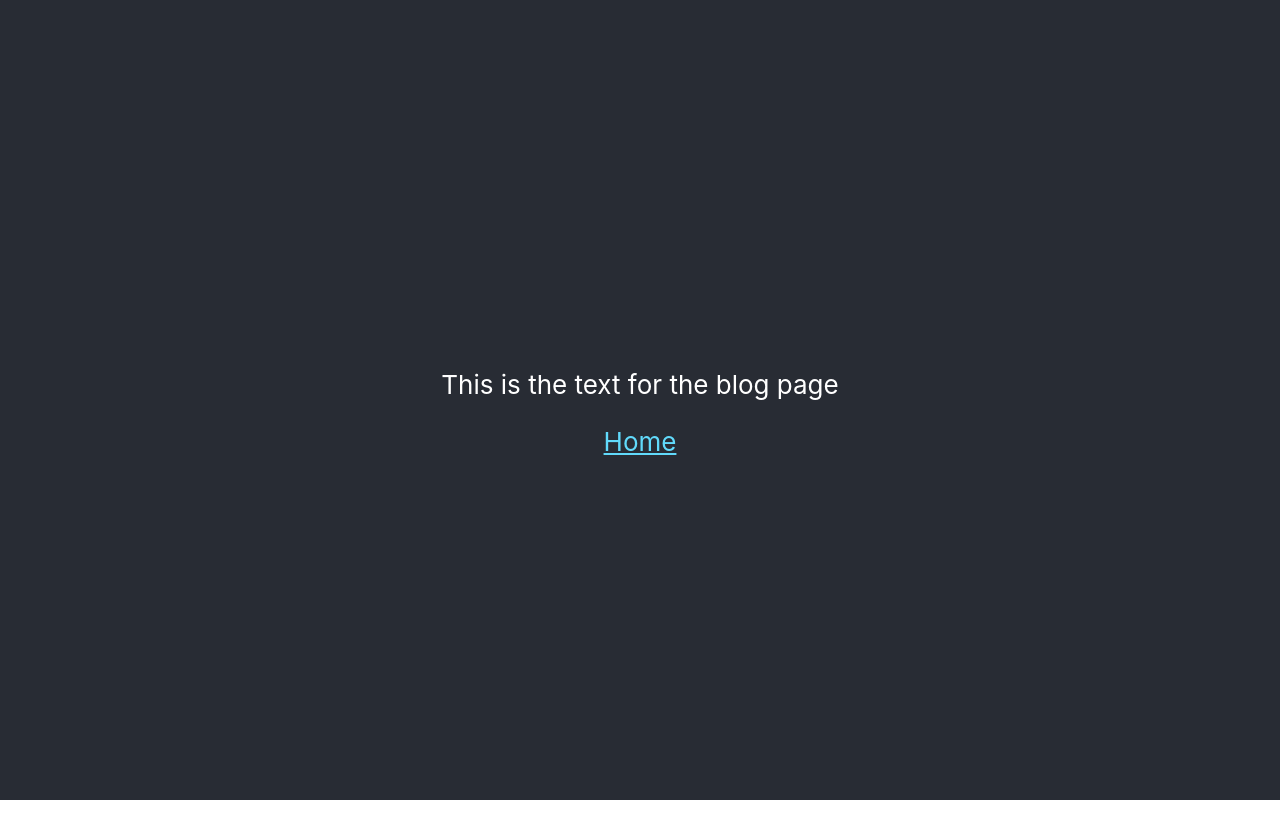
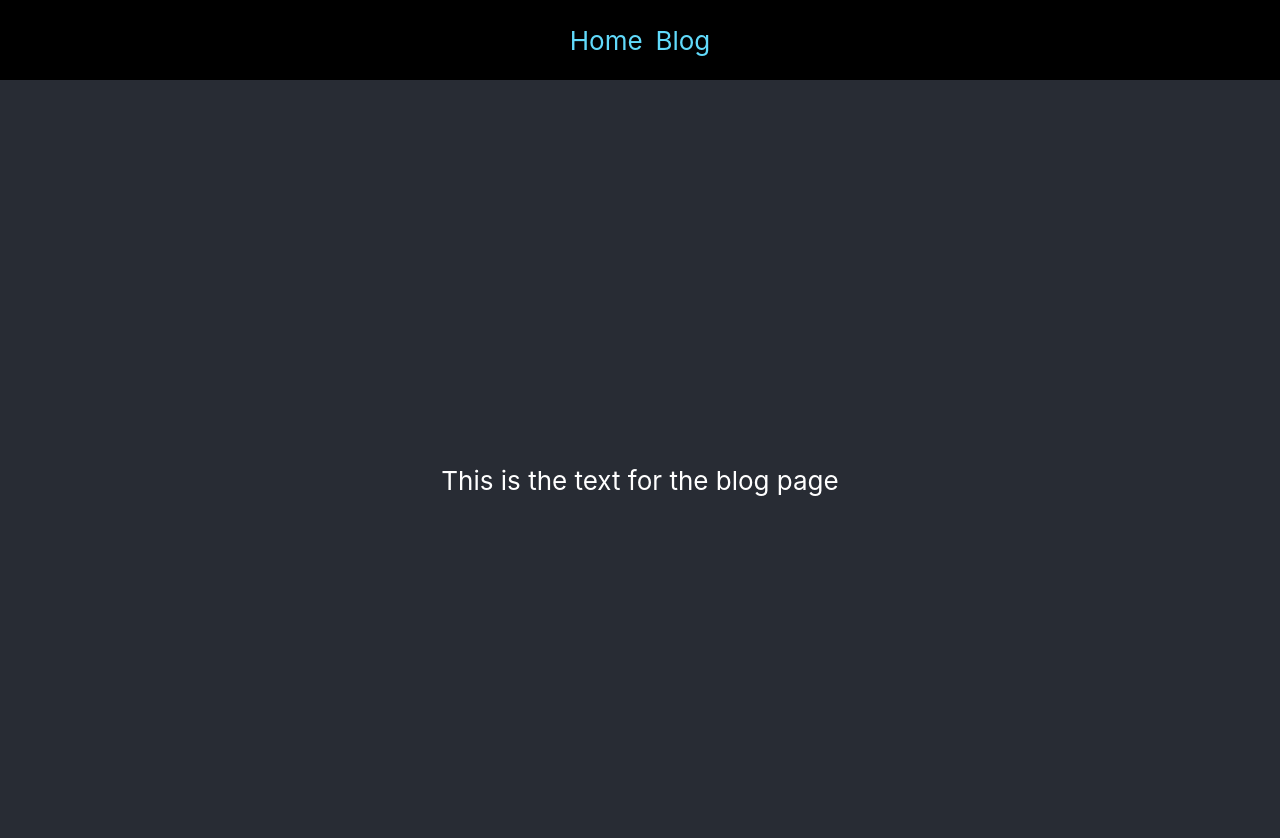
Before and after one commit to otakuo402/otakuo402.github.io, a React (Create React App) app: page /#/blog in a window 1280 px wide. Shown: the top 838 px of the page. Before the commit the page ends 800 px from the top, so only its background shows below. Built offline with nearby package versions, Linux system fonts and the light colour scheme.

Commit message:
Update UI to have a top navigation bar

```diff
--- a/package.json
+++ b/package.json
@@ -42,6 +42,8 @@
     ]
   },
   "devDependencies": {
-    "gh-pages": "^4.0.0"
+    "gh-pages": "^4.0.0",
+    "node-sass": "^7.0.3",
+    "sass": "^1.56.1"
   }
 }
--- a/src/App.css
+++ b/src/App.css
@@ -14,6 +14,17 @@
 }
 
 .App-header {
+  background-color: #000000;
+  height: 10vh;
+  display: flex;
+  flex-direction: column;
+  align-items: center;
+  justify-content: center;
+  font-size: calc(10px + 2vmin);
+  color: white;
+}
+
+.App-body {
   background-color: #282c34;
   min-height: 100vh;
   display: flex;
--- a/src/App.js
+++ b/src/App.js
@@ -2,18 +2,22 @@ import { Routes, Route, Navigate, HashRouter } from 'react-router-dom';
 import './App.css';
 import { Homepage } from './Homepage';
 import { Blog } from './Blog';
+import { Navigation } from './Navigation';
 
 function App() {
   return (
     <HashRouter basename='/'>
       <div className="App">
-        <header className="App-header">
+        <div className='App-header'>
+          <Navigation/>
+        </div>
+        <div className="App-body">
           <Routes>
             <Route path="/" element={ <Navigate to="/home" /> } />
             <Route path="blog" element={ <Blog/> } />
             <Route path="/home" element={ <Homepage/> } />
           </Routes>
-        </header>
+        </div>
       </div>
     </HashRouter>
 
--- a/src/Blog.js
+++ b/src/Blog.js
@@ -1,10 +1,8 @@
 import React from "react";
-import { Link } from "react-router-dom";
 
 const Blog =()=> {
     return <div>
         <p>This is the text for the blog page</p>
-        <Link to="/home" className="App-link">Home</Link>
     </div>
 }
 
--- a/src/Homepage.js
+++ b/src/Homepage.js
@@ -1,6 +1,5 @@
 import React from "react";
 import logo from './logo.svg';
-import { Link } from "react-router-dom";
 
 const Homepage =()=> {
         return <div>
@@ -16,8 +15,6 @@ const Homepage =()=> {
             >
             Powered by React
             </a>
-            <br/>
-            <Link to="/blog" className="App-link">Visit the blog page!</Link>
         </div>
 }
 
--- /dev/null
+++ b/src/Navigation.css
@@ -0,0 +1,21 @@
+.Navigation {
+    align-items: left;
+    justify-content: left;
+}
+
+.Navigation-button {
+    background-color: #000000;
+    padding-left: 0.5vw;
+    padding-right: 0.5vw;
+    padding-top: calc(6vh - calc(10px + 2vmin));
+    padding-bottom: calc(6vh - calc(10px + 2vmin));
+    color: #61dafb;
+    font-size: calc(10px + 2vmin);
+    transition-duration: 0.4s;
+    text-decoration: none;
+}
+
+.Navigaton-button:hover {
+    background-color: #9c9c9c;
+    color: #9be9ff;
+}
--- /dev/null
+++ b/src/Navigation.js
@@ -0,0 +1,12 @@
+import React from "react";
+import { Link } from "react-router-dom";
+import './Navigation.css'
+
+const Navigation =()=> {
+    return <div className="Navigation">
+        <Link to="/home" className="Navigation-button Navigaton-button">Home</Link>
+        <Link to="/blog" className="Navigation-button Navigaton-button">Blog</Link>
+    </div>
+}
+
+export { Navigation }
```
Also changed, not shown: 1 other file (tests, documents, lock files or other folders).
